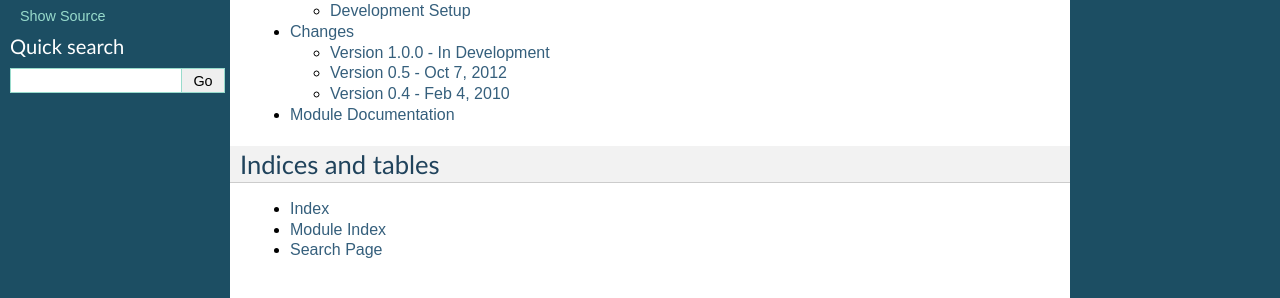
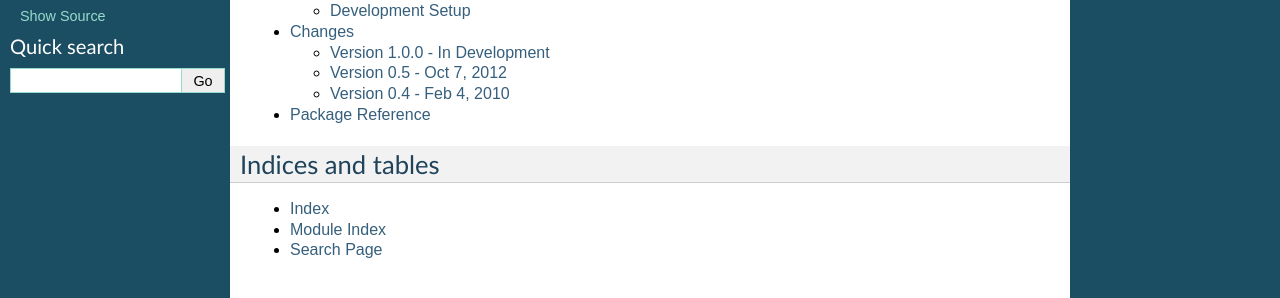
Before and after one commit to muhuk/django-simple-friends, a Sphinx documentation site: the page built from doc/source/index.rst, in a window 1280 px wide. Shown: the part 211-509 px from the top of the page. Built offline with Sphinx 7.4.7, drawn with Linux system fonts in a browser that asks for light colours.

Commit message:
Renamed documentation page

```diff
--- a/doc/source/index.rst
+++ b/doc/source/index.rst
@@ -10,7 +10,7 @@ Contents:
    about
    install
    changelog
-   modules
+   reference
 
 
 Indices and tables
--- a/doc/source/modules.rst
+++ b/doc/source/reference.rst
@@ -1,6 +1,6 @@
-====================
-Module Documentation
-====================
+=================
+Package Reference
+=================
 
 .. automodule:: friends.views
 
```
